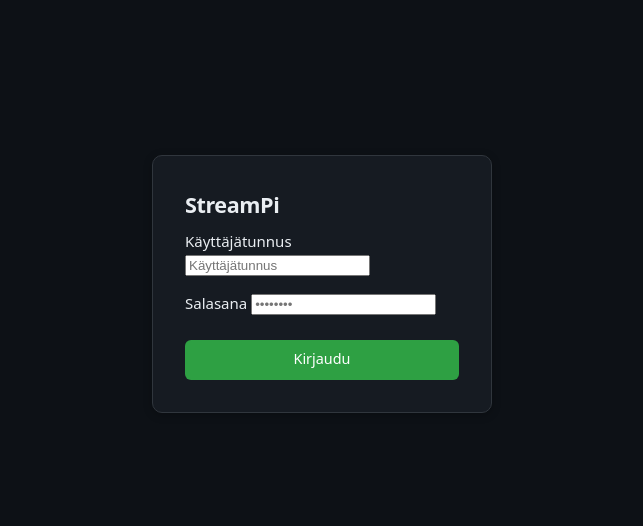
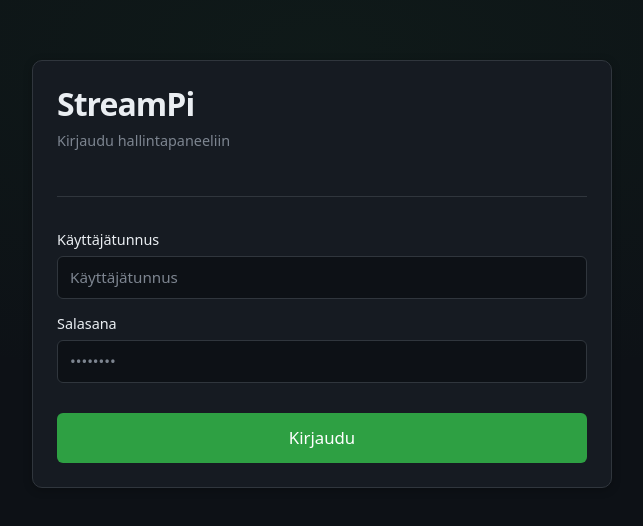
Before and after one commit to laurimaatta/streampi-icecast-streamer, a website: page radio-manager/public/index.html in a window 1280 px wide. Shown: the part 116-642 px from the top of the page, without its empty margins (318-961 px from the left). Drawn offline with Linux system fonts and the light colour scheme; no server answers.

Commit message:
login sivu hiukan fiksummaksi

```diff
--- a/radio-manager/public/index.html
+++ b/radio-manager/public/index.html
@@ -8,14 +8,27 @@
 </head>
 <body>
   <div id="loginOverlay" class="login-overlay" hidden>
-    <div class="login-card">
-      <h1>StreamPi</h1>
-      <form id="formLogin">
-        <label>Käyttäjätunnus <input type="text" name="username" placeholder="Käyttäjätunnus" autocomplete="username"></label>
-        <label>Salasana <input type="password" name="password" placeholder="••••••••" autocomplete="current-password"></label>
-        <p id="loginError" class="login-error" style="display:none;"></p>
-        <button type="submit">Kirjaudu</button>
-      </form>
+    <div class="login-wrap">
+      <div class="login-card card">
+        <div class="login-header">
+          <h1 class="login-title">StreamPi</h1>
+          <p class="login-subtitle muted">Kirjaudu hallintapaneeliin</p>
+        </div>
+        <form id="formLogin" class="form-grid login-form">
+          <label>
+            <span class="label-text">Käyttäjätunnus</span>
+            <input type="text" name="username" placeholder="Käyttäjätunnus" autocomplete="username">
+          </label>
+          <label>
+            <span class="label-text">Salasana</span>
+            <input type="password" name="password" placeholder="••••••••" autocomplete="current-password">
+          </label>
+          <p id="loginError" class="login-error" style="display:none;"></p>
+          <div class="login-actions">
+            <button type="submit">Kirjaudu</button>
+          </div>
+        </form>
+      </div>
     </div>
   </div>
   <div id="appContent">
--- a/radio-manager/public/styles.css
+++ b/radio-manager/public/styles.css
@@ -22,26 +22,100 @@
   inset: 0;
   z-index: 1000;
   background: var(--bg);
+  background-image: radial-gradient(ellipse 120% 80% at 50% 20%, rgba(46, 160, 67, 0.06) 0%, transparent 55%);
   display: flex;
   align-items: center;
   justify-content: center;
-  padding: 1.5rem;
+  padding: 2rem;
+  min-height: 100vh;
 }
 .login-overlay[hidden] { display: none; }
+.login-wrap {
+  width: 100%;
+  max-width: 440px;
+}
+@media (min-width: 560px) {
+  .login-wrap { max-width: 520px; }
+}
+@media (min-width: 720px) {
+  .login-wrap { max-width: 580px; }
+  .login-card { padding: 3.25rem 3rem; }
+  .login-header { margin-bottom: 2.25rem; }
+}
 .login-card {
-  background: var(--surface);
+  padding: 2.5rem 2.25rem;
+  margin-bottom: 0;
+  border-top: 3px solid var(--accent);
+  box-shadow: var(--shadow), 0 0 0 1px var(--border);
+}
+.login-header {
+  margin-bottom: 2rem;
+  padding-bottom: 1.75rem;
+  border-bottom: 1px solid var(--border);
+}
+.login-title {
+  margin: 0 0 0.4rem;
+  font-size: 2rem;
+  font-weight: 600;
+  letter-spacing: -0.03em;
+  line-height: 1.2;
+}
+.login-subtitle {
+  margin: 0;
+  font-size: 0.95rem;
+  line-height: 1.5;
+}
+.login-form {
+  display: flex;
+  flex-direction: column;
+  gap: 1.35rem;
+}
+.login-form label {
+  display: flex;
+  flex-direction: column;
+  gap: 0.4rem;
+  font-size: 0.9rem;
+}
+.login-form .label-text {
+  font-weight: 500;
+  color: var(--text);
+}
+.login-form input {
+  padding: 0.7rem 0.9rem;
+  background: var(--bg);
   border: 1px solid var(--border);
-  border-radius: var(--radius);
-  padding: 2rem;
-  max-width: 340px;
+  border-radius: var(--radius-sm);
+  color: var(--text);
+  font: inherit;
+  font-size: 1rem;
+}
+.login-form input:focus {
+  outline: none;
+  border-color: var(--accent);
+  box-shadow: 0 0 0 2px rgba(46, 160, 67, 0.2);
+}
+.login-form input::placeholder {
+  color: var(--muted);
+}
+.login-actions {
+  margin-top: 0.75rem;
+  padding-top: 0.25rem;
+}
+.login-actions button {
   width: 100%;
-  box-shadow: var(--shadow);
+  padding: 0.75rem 1.35rem;
+  font-size: 1.05rem;
+  font-weight: 500;
 }
-.login-card h1 { margin: 0 0 0.5rem; font-size: 1.35rem; font-weight: 600; letter-spacing: -0.02em; }
-.login-card .muted { margin: 0 0 1rem; }
-.login-card form { display: flex; flex-direction: column; gap: 1rem; }
-.login-card button { margin-top: 0.5rem; transition: background 0.15s ease; }
-.login-error { color: var(--danger); font-size: 0.9rem; margin-top: -0.5rem; }
+.login-error {
+  color: var(--danger);
+  font-size: 0.9rem;
+  margin: -0.2rem 0 0;
+  padding: 0.6rem 0.85rem;
+  background: rgba(248, 81, 73, 0.1);
+  border-radius: var(--radius-sm);
+  border: 1px solid rgba(248, 81, 73, 0.3);
+}
 
 body {
   margin: 0;
```
